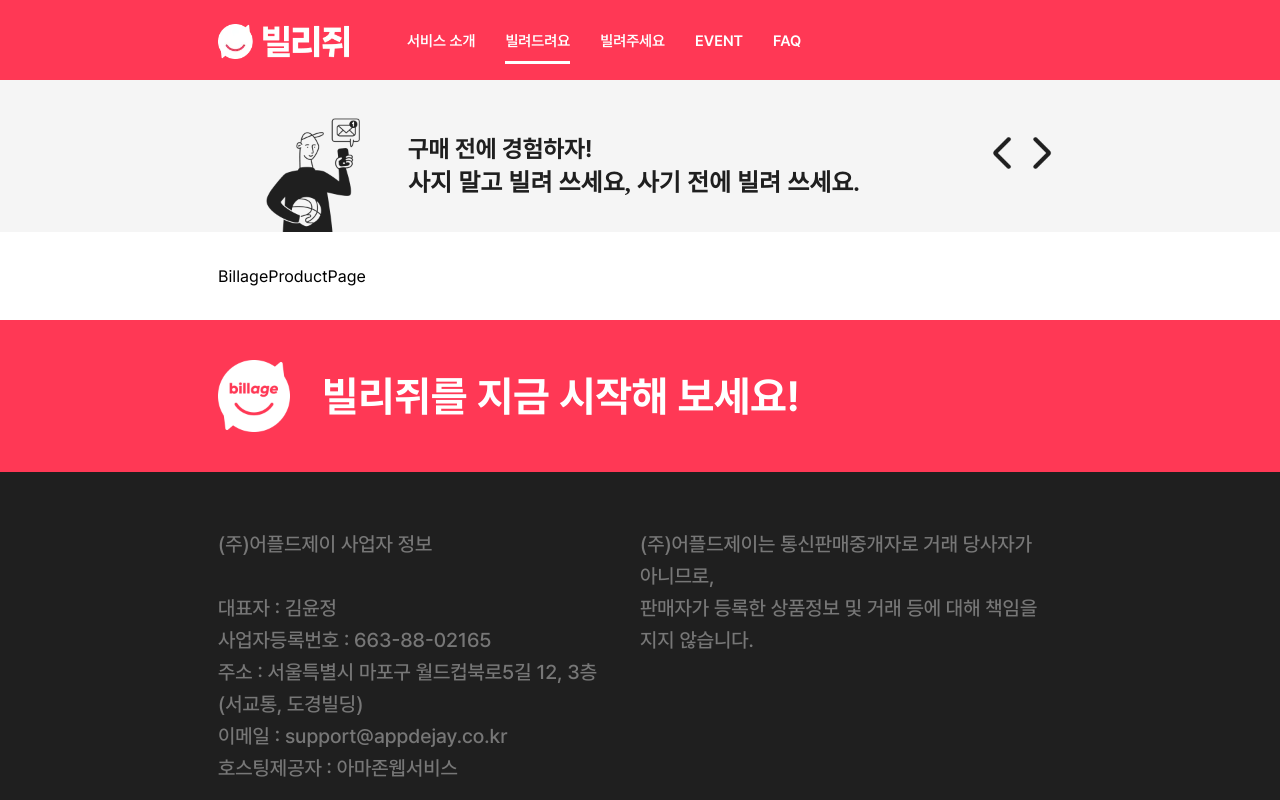
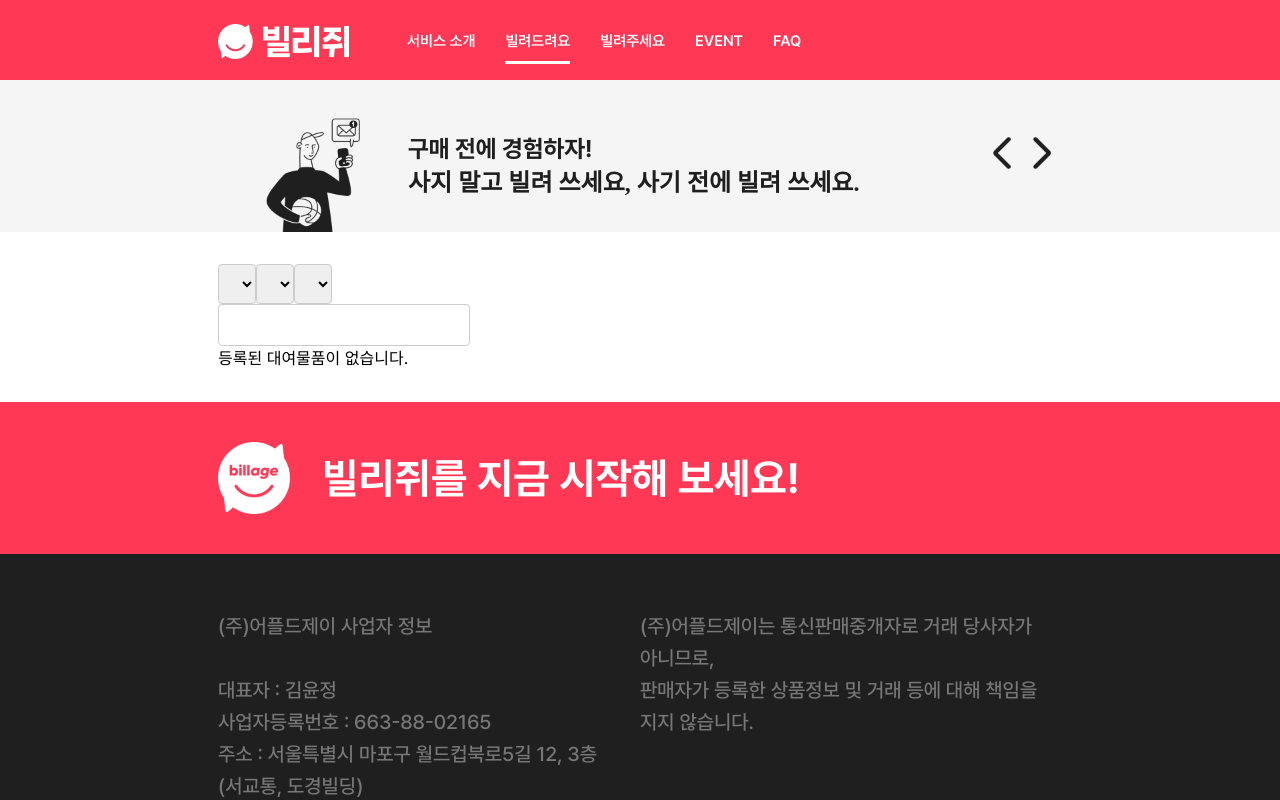
Before and after one commit to crystal1229d/billage-event-clone, a Next.js app: page /billageProduct in a window 1280 px wide. Shown: the top 800 px of the page. Built offline with nearby package versions, Linux system fonts and the light colour scheme.

Commit message:
Feat: billageProduct(빌려드려요) 페이지 골조 작업

```diff
--- a/src/app/billageProduct/page.tsx
+++ b/src/app/billageProduct/page.tsx
@@ -1,3 +1,21 @@
 export default function BillageProductPage() {
-  return <div>BillageProductPage</div>
+  return (
+    <div>
+      {/* Action */}
+      <div>
+        <div>
+          <select />
+          <select />
+          <select />
+        </div>
+        <div>
+          <button />
+          <input type="text" />
+        </div>
+      </div>
+
+      {/* Contents */}
+      <div>등록된 대여물품이 없습니다.</div>
+    </div>
+  )
 }
```
